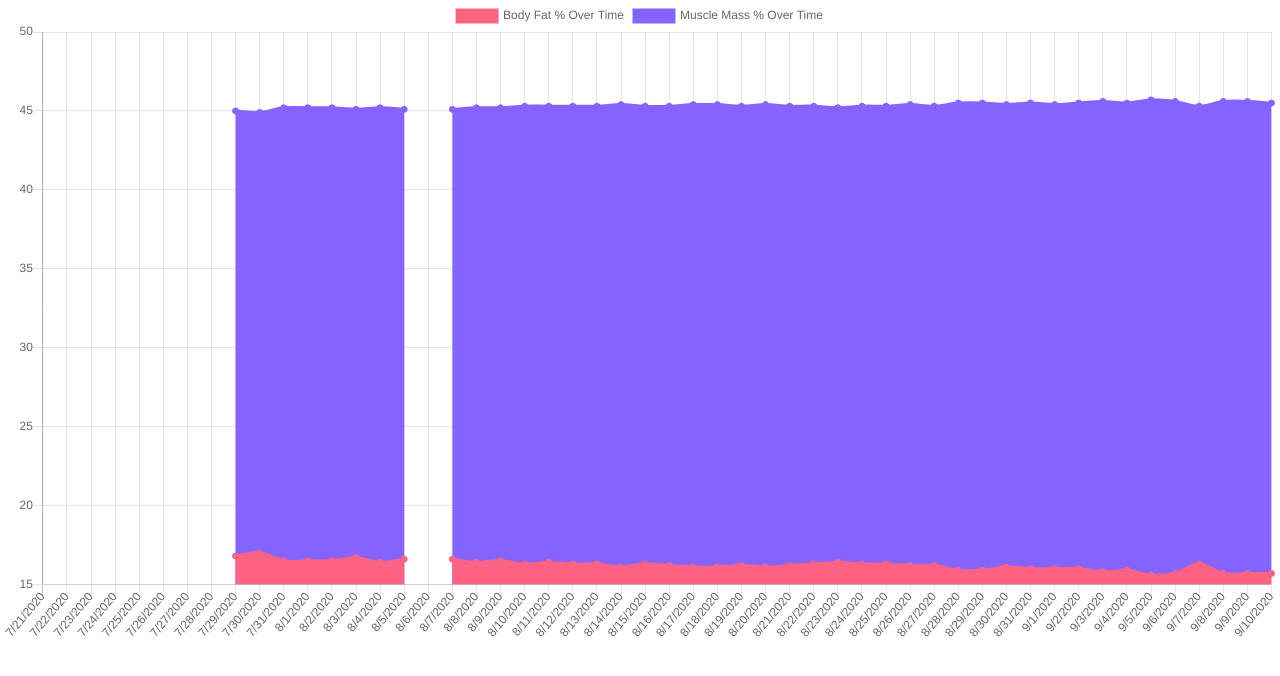
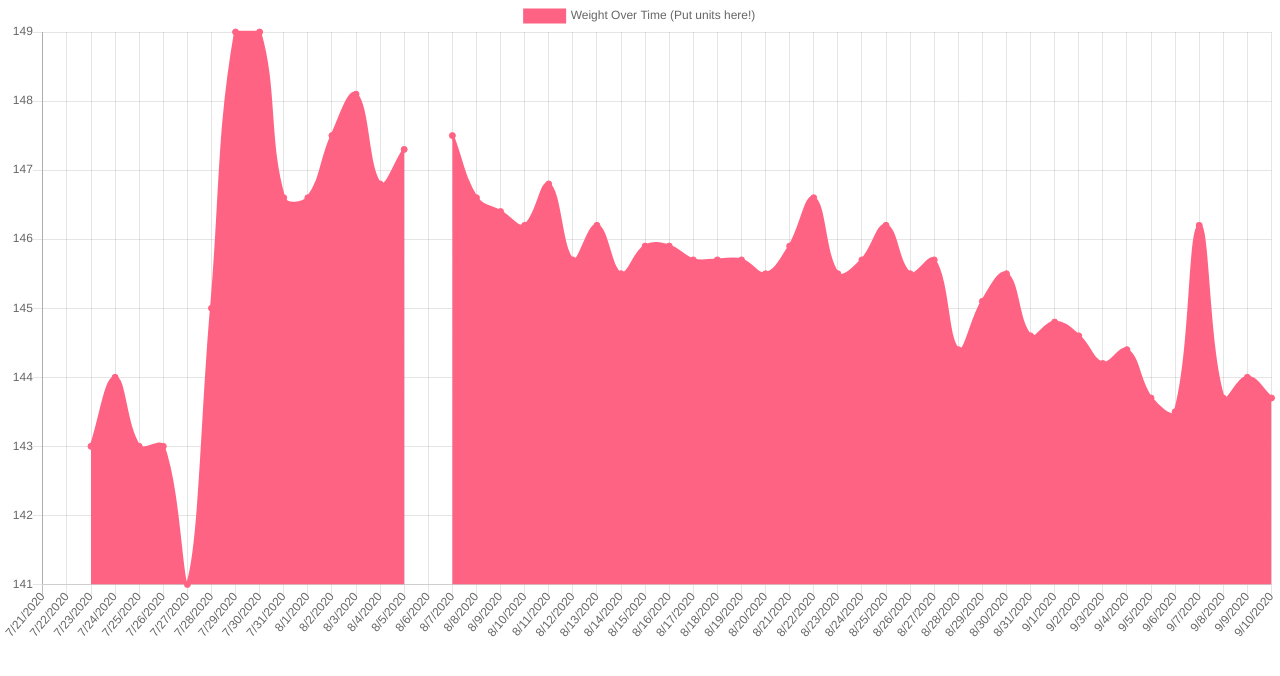
Before and after one commit to MajorZiploc/BodyComp, a React (Create React App) app in the folder client/: page / in a window 1280 px wide. Shown: the top 676 px of the page. Built offline with nearby package versions, Linux system fonts and the light colour scheme.

Commit message:
Adds modal for pie chart

```diff
--- a/client/package.json
+++ b/client/package.json
@@ -21,7 +21,7 @@
     "react-chartjs-2": "^2.10.0",
     "react-dom": "^16.13.1",
     "react-scripts": "3.4.3",
-    "typescript": "~3.7.2",
+    "typescript": "^4.0.3",
     "url-join": "^4.0.1"
   },
   "scripts": {
--- a/client/src/Components/App.tsx
+++ b/client/src/Components/App.tsx
@@ -4,15 +4,15 @@ import '../Styles/App.css';
 import Days from './Days';
 import WeightChart from './InteractiveWeightChart';
 import MockDays from '../MockDays.json';
+import { Modal, Button, Container, Row, Col } from 'react-bootstrap';
 
 function App() {
   return (
     <div className='App'>
       <WeightChart
         days={MockDays}
-        data={MockDays.map(d => d.DyBodyFatPercentage)}
+        data={MockDays.map(d => d.DyMorningWeight)}
         labels={MockDays.map(d => new Date(d.DyDate).toLocaleDateString())}
-        data2={MockDays.map(d => d.DyMuscleMassPercentage)}
       />
       {/* <header className='App-header'>
         <Days />
--- a/client/src/Components/InteractiveWeightChart.tsx
+++ b/client/src/Components/InteractiveWeightChart.tsx
@@ -1,38 +1,57 @@
 import React from 'react';
+import { useState } from 'react';
 import { Line } from 'react-chartjs-2';
+import { Modal, Button } from 'react-bootstrap';
+import { Day } from '../models';
 
 export default function WeightChart(props: any) {
   const days = props.days;
+  const [show, setShow] = useState(false);
+  const [day, setDay] = useState<Day>();
+
+  const handleClose = () => setShow(false);
+  const handleShow = () => setShow(true);
 
   function event(e: any) {
     if (e.length > 0) {
       const i = e[0]._index;
       console.log(`index: ${i}`);
       console.log(`data point clicked: ${days[i].DyDate}`);
+      setDay(days[i]);
+      handleShow();
     }
-    console.log(e);
   }
 
   return (
+    <>
       <Line
         getElementsAtEvent={e => event(e)}
         data={{
           labels: props.labels,
           datasets: [
             {
-            label: 'Body Fat % Over Time',
+              label: 'Weight Over Time (Put units here!)',
               backgroundColor: 'rgb(255, 99, 132)',
               borderColor: 'rgb(255, 99, 132)',
               data: props.data,
             },
-          {
-            label: 'Muscle Mass % Over Time',
-            backgroundColor: 'rgb(132, 99, 255)',
-            borderColor: 'rgb(132, 99, 255)',
-            data: props.data2,
-          },
           ],
         }}
       />
+
+      <Modal show={show} onHide={handleClose}>
+        <Modal.Header closeButton>
+          <Modal.Title>
+            Body Composition {day != undefined ? new Date(day?.DyDate).toLocaleDateString() : 'No date'}
+          </Modal.Title>
+        </Modal.Header>
+        <Modal.Body>Put pie chart of bf and muscle mass and other %s</Modal.Body>
+        <Modal.Footer>
+          <Button variant='secondary' onClick={handleClose}>
+            Close
+          </Button>
+        </Modal.Footer>
+      </Modal>
+    </>
   );
 }
--- a/client/src/index.tsx
+++ b/client/src/index.tsx
@@ -3,6 +3,7 @@ import ReactDOM from 'react-dom';
 import './index.css';
 import App from './Components/App';
 import * as serviceWorker from './serviceWorker';
+import 'bootstrap/dist/css/bootstrap.min.css';
 
 ReactDOM.render(
   <React.StrictMode>
```
Also changed, not shown: 1 other file (tests, documents, lock files or other folders). Lines whose indentation alone changed are shown as unchanged.
